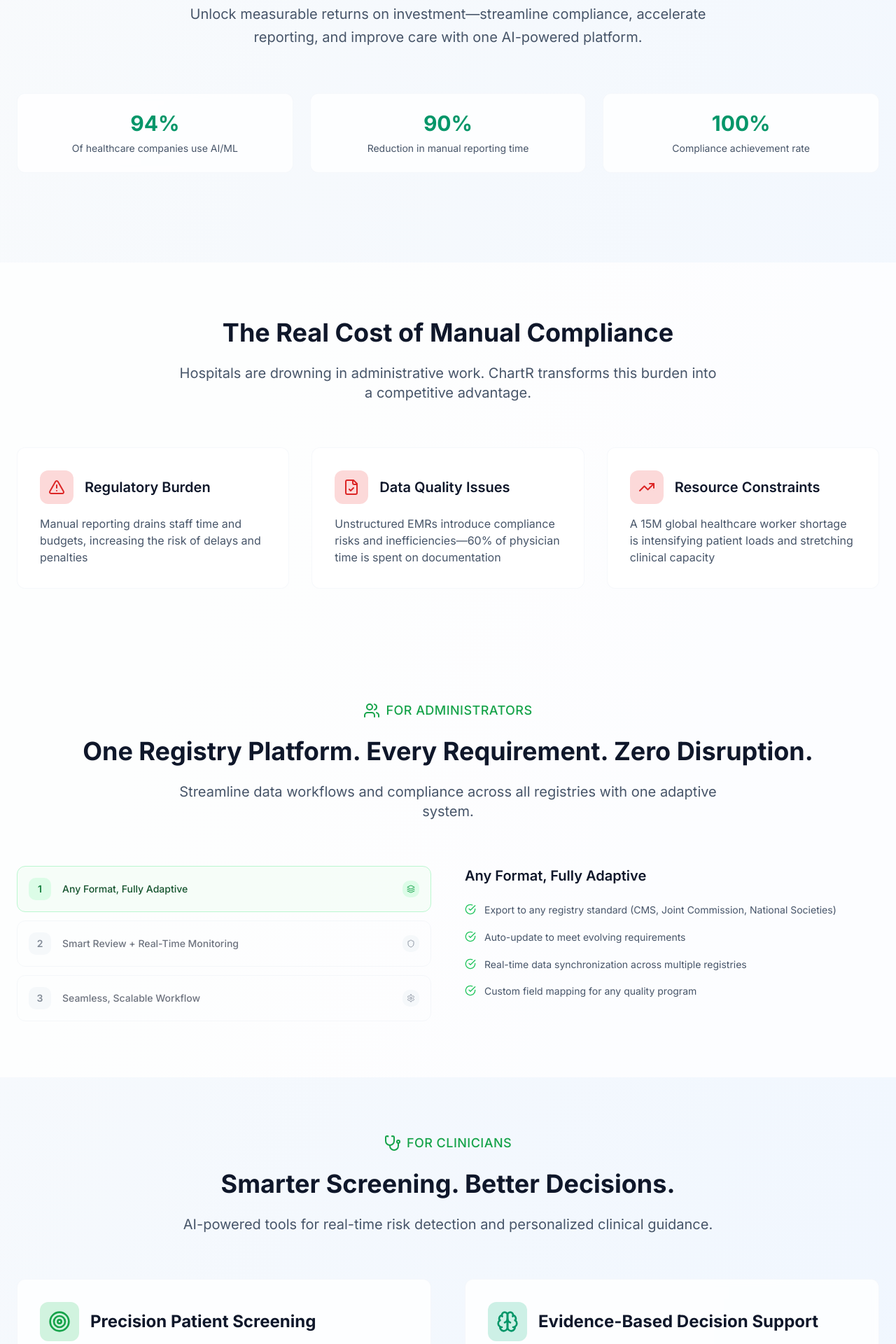
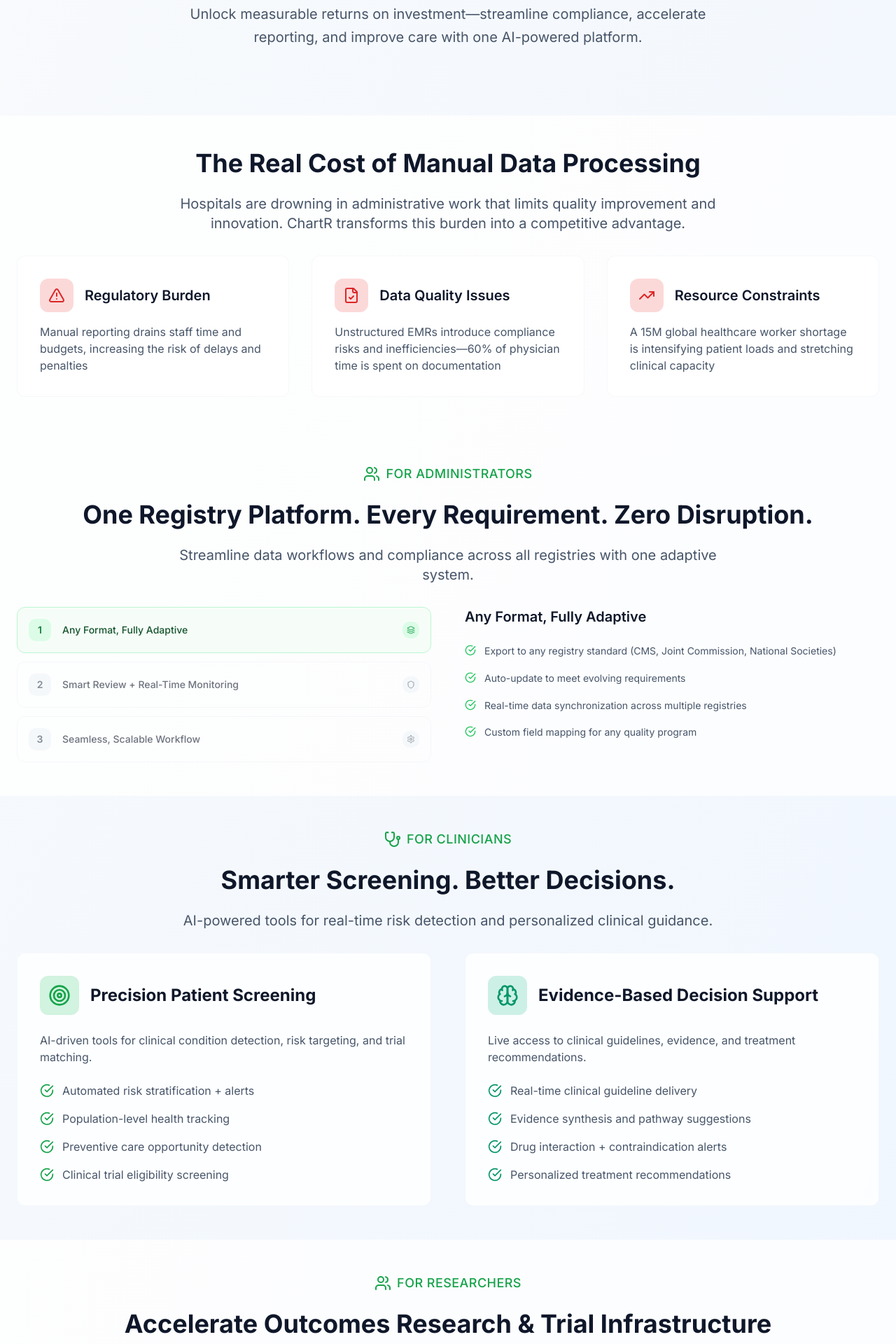
Before and after one commit to ChartR-Health/chartr-website, a Next.js app: page /solutions/hospitals in a window 1280 px wide. Shown: the part 220-2140 px from the top of the page at 70% size. Built offline with nearby package versions, Linux system fonts and the light colour scheme.

Commit message:
hospitals page

```diff
--- a/src/app/solutions/hospitals/page.tsx
+++ b/src/app/solutions/hospitals/page.tsx
@@ -107,7 +107,7 @@ const HospitalsSolutionsPage = () => {
             initial={{ opacity: 0, y: 60 }}
             animate={{ opacity: 1, y: 0 }}
             transition={{ duration: 0.6, ease: "easeOut" }}
-            className="text-center mb-16"
+            className="text-center mb-8"
           >
             <div className="flex items-center justify-center gap-2 text-green-600 mb-6">
               <span className="text-sm font-medium tracking-wide uppercase">Solutions for Hospitals</span>
@@ -120,38 +120,23 @@ const HospitalsSolutionsPage = () => {
               Unlock measurable returns on investment—streamline compliance, accelerate reporting, and improve care with one AI-powered platform.
             </p>
           </motion.div>
-
-          {/* Market Stats */}
-          <motion.div
-            initial={{ opacity: 0, y: 40 }}
-            animate={{ opacity: 1, y: 0 }}
-            transition={{ duration: 0.6, ease: "easeOut", delay: 0.2 }}
-            className="grid grid-cols-1 md:grid-cols-3 gap-6 mb-16"
-          >
-            {marketStats.map((item, index) => (
-              <div key={index} className="bg-white/80 dark:bg-slate-800/80 backdrop-blur-sm text-center p-6 rounded-xl border border-slate-200/30 dark:border-slate-700/30 hover:border-emerald-300/50 dark:hover:border-emerald-500/50 transition-all duration-300">
-                <div className="text-3xl font-bold mb-2 text-emerald-600 dark:text-emerald-400">{item.stat}</div>
-                <div className="text-sm text-slate-600 dark:text-slate-400">{item.description}</div>
-              </div>
-            ))}
-          </motion.div>
         </div>
       </section>
 
       {/* Pain Points Section */}
-      <section className="py-20 px-6 bg-white/80">
+      <section className="py-12 px-6 bg-white/80">
         <div className="max-w-7xl mx-auto">
           <motion.div
             initial={{ opacity: 0, y: 60 }}
             animate={{ opacity: 1, y: 0 }}
             transition={{ duration: 0.6, ease: "easeOut" }}
-            className="text-center mb-16"
+            className="text-center mb-8"
           >
             <h2 className="text-4xl font-bold text-slate-900 mb-6">
-              The Real Cost of Manual Compliance
+              The Real Cost of Manual Data Processing
             </h2>
             <p className="text-xl text-slate-600 max-w-3xl mx-auto">
-              Hospitals are drowning in administrative work. ChartR transforms this burden into a competitive advantage.
+              Hospitals are drowning in administrative work that limits quality improvement and innovation. ChartR transforms this burden into a competitive advantage.
             </p>
           </motion.div>
 
@@ -178,13 +163,13 @@ const HospitalsSolutionsPage = () => {
       </section>
 
       {/* Solutions Overview */}
-      <section className="py-20 px-6 bg-white/80">
+      <section className="py-12 px-6 bg-white/80">
         <div className="max-w-7xl mx-auto">
           <motion.div
             initial={{ opacity: 0, y: 60 }}
             animate={{ opacity: 1, y: 0 }}
             transition={{ duration: 0.6, ease: "easeOut" }}
-            className="text-center mb-16"
+            className="text-center mb-8"
           >
             <div className="flex items-center justify-center gap-2 text-green-600 mb-6">
               <Users className="w-6 h-6" />
@@ -193,7 +178,7 @@ const HospitalsSolutionsPage = () => {
             <h2 className="text-4xl font-bold text-slate-900 mb-6">
               One Registry Platform. Every Requirement. Zero Disruption.
             </h2>
-            <p className="text-xl text-slate-600 max-w-3xl mx-auto mb-16">
+            <p className="text-xl text-slate-600 max-w-3xl mx-auto mb-8">
               Streamline data workflows and compliance across all registries with one adaptive system.
             </p>
           </motion.div>
@@ -321,13 +306,13 @@ const HospitalsSolutionsPage = () => {
       </section>
 
       {/* For Clinicians Section */}
-      <section className="py-20 px-6">
+      <section className="py-12 px-6">
         <div className="max-w-7xl mx-auto">
           <motion.div
             initial={{ opacity: 0, y: 60 }}
             animate={{ opacity: 1, y: 0 }}
             transition={{ duration: 0.6, ease: "easeOut" }}
-            className="text-center mb-16"
+            className="text-center mb-8"
           >
             <div className="flex items-center justify-center gap-2 text-green-600 mb-6">
               <Stethoscope className="w-6 h-6" />
@@ -416,13 +401,13 @@ const HospitalsSolutionsPage = () => {
       </section>
 
       {/* For Researchers Section */}
-      <section className="py-20 px-6 bg-white/80">
+      <section className="py-12 px-6 bg-white/80">
         <div className="max-w-7xl mx-auto">
           <motion.div
             initial={{ opacity: 0, y: 60 }}
             animate={{ opacity: 1, y: 0 }}
             transition={{ duration: 0.6, ease: "easeOut" }}
-            className="text-center mb-16"
+            className="text-center mb-8"
           >
             <div className="flex items-center justify-center gap-2 text-green-600 mb-6">
               <Users className="w-6 h-6" />
@@ -537,7 +522,7 @@ const HospitalsSolutionsPage = () => {
       </section>
 
       {/* CTA Section */}
-      <section className="py-20 px-6 bg-gradient-to-r from-green-200/20 to-blue-200/20">
+      <section className="py-12 px-6 bg-gradient-to-r from-green-200/20 to-blue-200/20">
         <div className="max-w-4xl mx-auto text-center">
           <motion.div
             initial={{ opacity: 0, y: 60 }}
```
